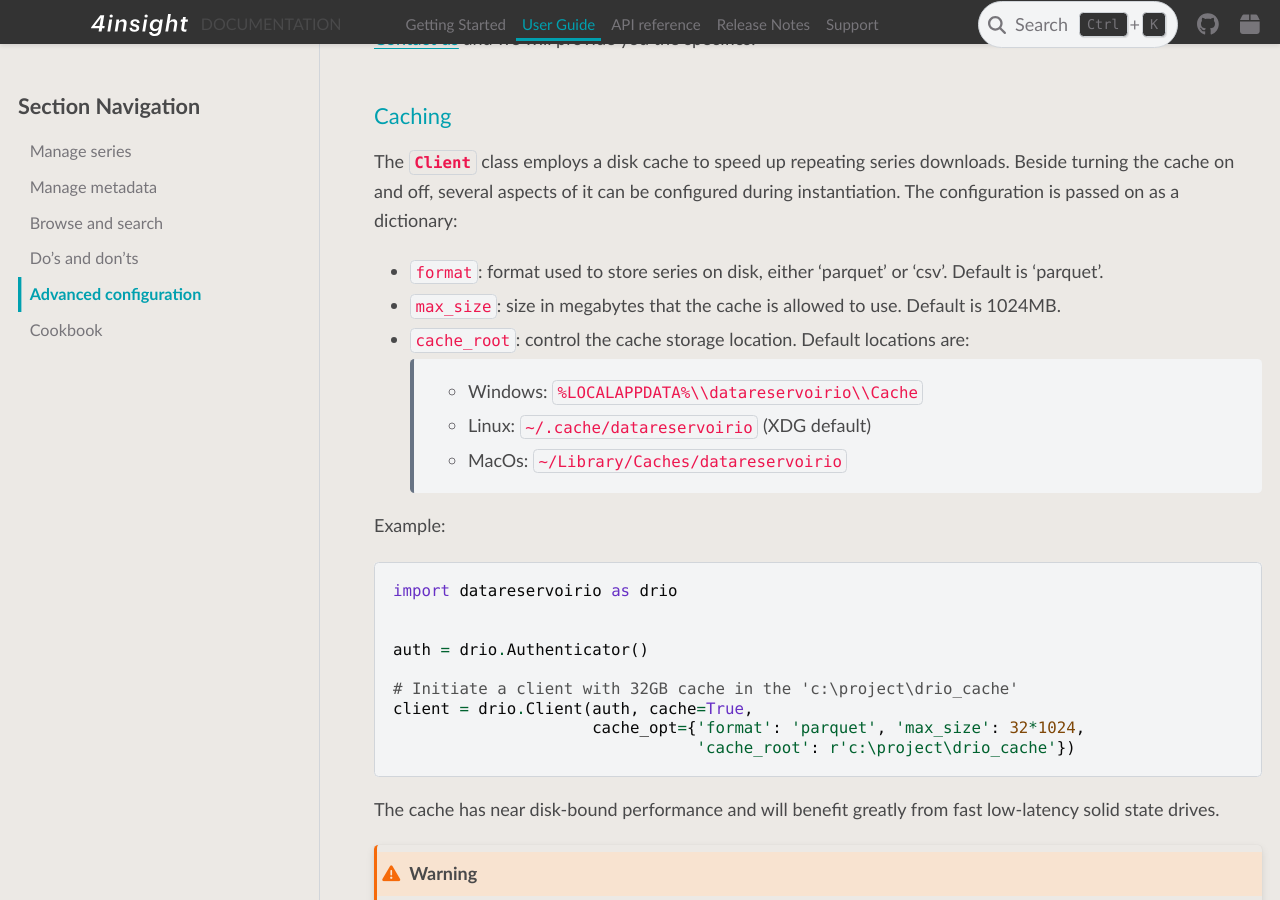
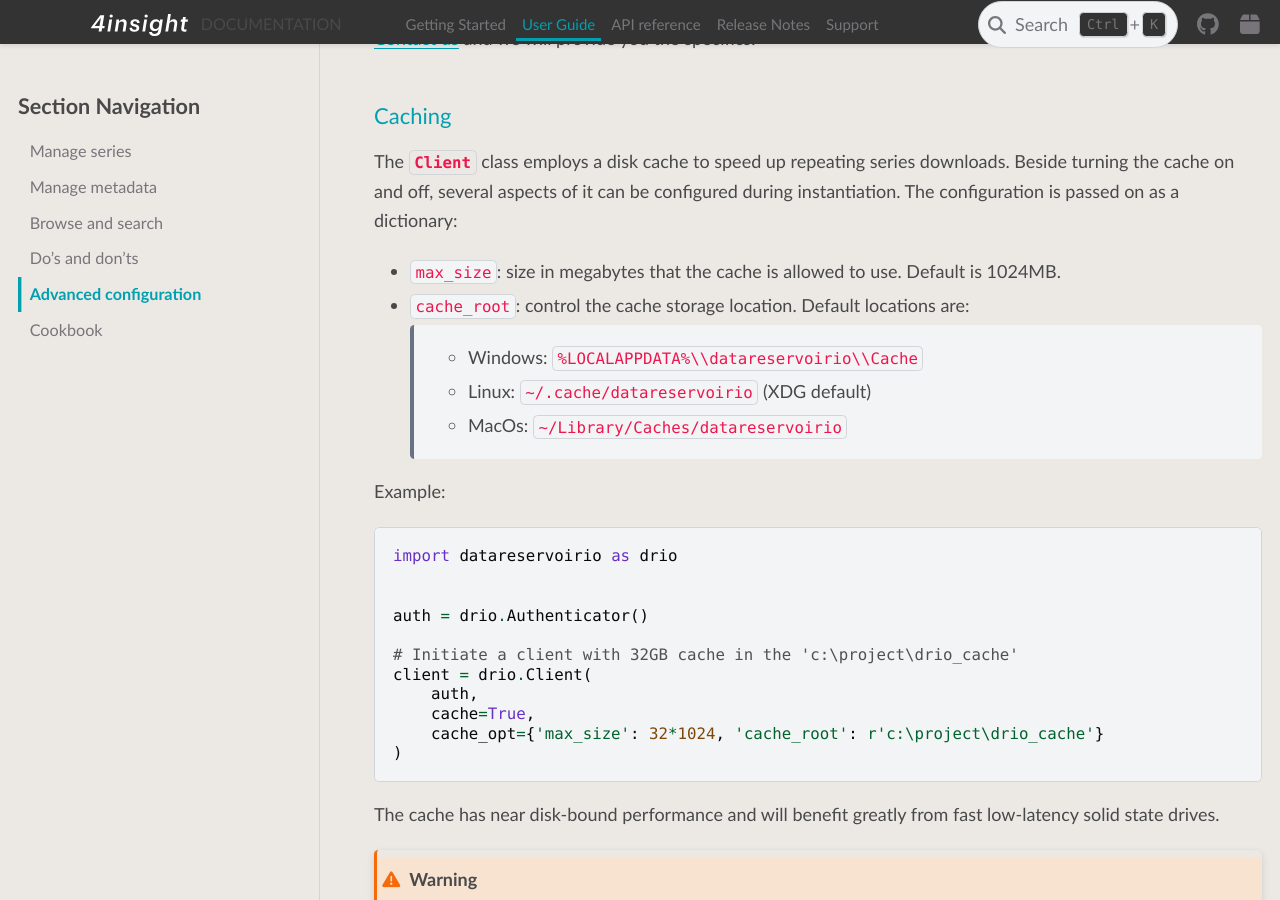
Before and after one commit to 4Subsea/drio-python, a Sphinx documentation site: the page built from docs/user_guide/advanced_config.rst, in a window 1280 px wide and 900 px high, scrolled down 1267 px. Built offline with Sphinx 7.4.7 and the PyData theme 0.15.4, drawn with Linux system fonts in a browser that asks for light colours.

Commit message:
doc: remove cache format from docs

```diff
--- a/docs/user_guide/advanced_config.rst
+++ b/docs/user_guide/advanced_config.rst
@@ -63,7 +63,6 @@ downloads. Beside turning the cache on and off, several aspects of it can be
 configured during instantiation. The configuration is passed on as a
 dictionary:
 
-* ``format``: format used to store series on disk, either 'parquet' or 'csv'. Default is 'parquet'.
 * ``max_size``: size in megabytes that the cache is allowed to use. Default is 1024MB.
 * ``cache_root``: control the cache storage location. Default locations are:
 
@@ -81,9 +80,11 @@ Example:
     auth = drio.Authenticator()
 
     # Initiate a client with 32GB cache in the 'c:\project\drio_cache'
-    client = drio.Client(auth, cache=True,
-                         cache_opt={'format': 'parquet', 'max_size': 32*1024,
-                                    'cache_root': r'c:\project\drio_cache'})
+    client = drio.Client(
+        auth,
+        cache=True,
+        cache_opt={'max_size': 32*1024, 'cache_root': r'c:\project\drio_cache'}
+    )
 
 The cache has near disk-bound performance and will benefit greatly from fast
 low-latency solid state drives.
```
